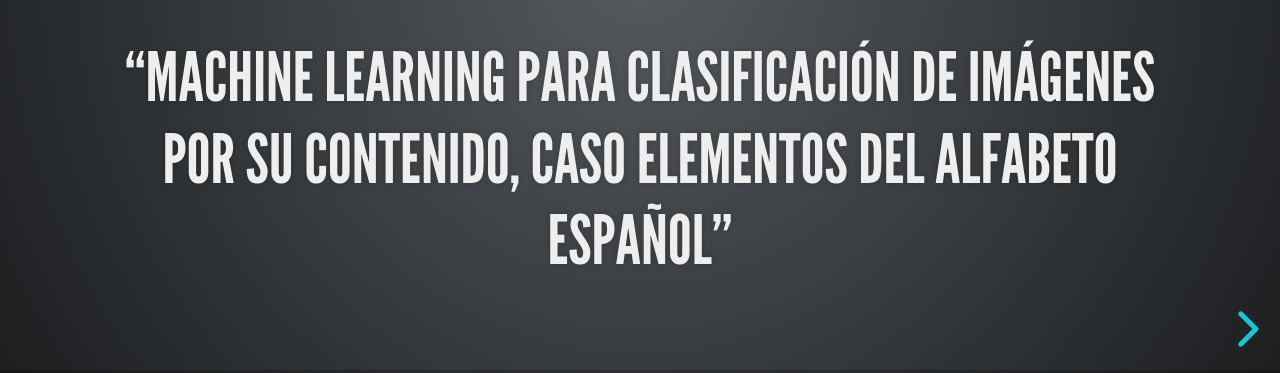
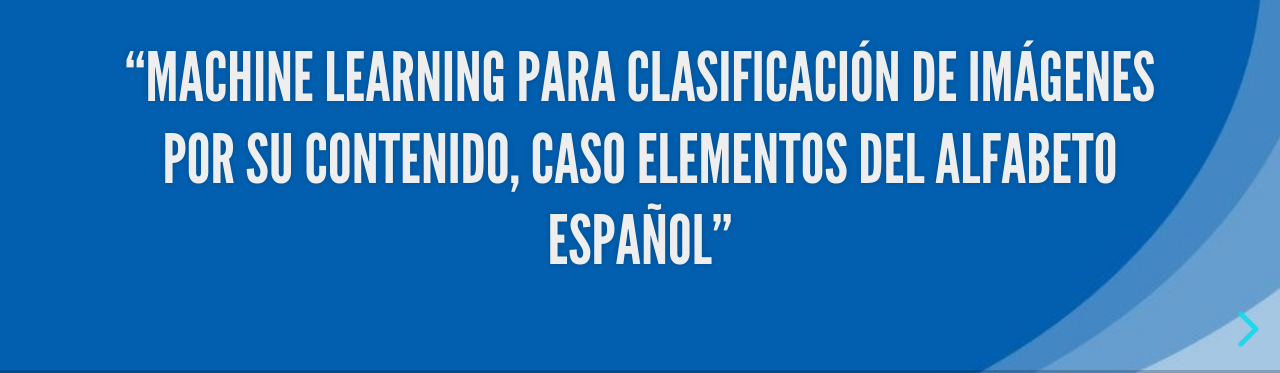
Before and after one commit to sergiowebcontrol/sergiowebcontrol.github.io, a website: page index.html in a window 1280 px wide. Shown: the part 427-800 px from the top of the page. Drawn offline with Linux system fonts and the light colour scheme.

Commit message:
background

```diff
--- a/index.html
+++ b/index.html
@@ -27,7 +27,7 @@
 <body>
 	<div class="reveal">
 		<div class="slides">
-            <section>
+            <section data-background="./img/IMGS_fondo/fondo.jpg" data-state="img-right">
                 <p>Universidad Mayor de San Andrés</p>
                 <p>Facultad de Ciencias Puras y Naturales</p>
                 <p>Carrera de Informática</p>
@@ -37,7 +37,7 @@
                     “Machine Learning Para Clasificación De Imágenes Por Su Contenido, Caso Elementos Del Alfabeto Español”
                 </h3>
             </section>
-            <section>
+            <section data-background="./img/IMGS_fondo/fondo.jpg" data-state="img-right">
                 <h3>indice</h3>
                 <ol>
                     <li>Marco preliminar</li>
@@ -47,7 +47,7 @@
                     <li>Conclusiones y recomendaciones</li>
                 </ol>
             </section>
-            <section>
+            <section data-background="./img/IMGS_fondo/fondo.jpg" data-state="img-right">
                     <h3>Introducción</h3>
                     <ul>
                         <li>Clasificación</li>
@@ -55,14 +55,14 @@
                         <li>Inteligencia artificial</li>
                     </ul>
             </section>
-            <section >
+            <section data-background="./img/IMGS_fondo/fondo.jpg" data-state="img-right">
                     <h3>Antecedentes</h3>
                 <ul>
                     <li>Ámbito internacional</li>
                     <li>Ámbito nacional</li>
                 </ul>
             </section>
-			<section>
+			<section data-background="./img/IMGS_fondo/fondo.jpg" data-state="img-right">
 					<h3>
 						Problema
 					</h3>
@@ -73,14 +73,14 @@
                         <li>Cantidad</li>
                     </ul>
 			</section>
-			<section>
+			<section data-background="./img/IMGS_fondo/fondo.jpg" data-state="img-right">
 				<h3>
 					Planteamiento del Problema
 				</h3>
 				¿Cómo se puede clasificar solo un grupo imágenes que contengan elementos del lenguaje
 					español, de un grupo de imágenes en general de manera automática y rápida?
 			</section>
-			<section>
+			<section data-background="./img/IMGS_fondo/fondo.jpg" data-state="img-right">
 				<h3>
 					Objetivo General
 				</h3>
@@ -88,7 +88,7 @@
 				    clasificar imágenes por su contenido, en este caso elementos del alfabeto español de una manera
                     rápida y automática.
 			</section>
-			<section>
+			<section data-background="./img/IMGS_fondo/fondo.jpg" data-state="img-right">
                 <h3>
 				    Objetivos Específicos
 				</h3>
@@ -100,7 +100,7 @@
                     <li>Modelo almacenado</li>
                 </ul>
 			</section>
-			<section>
+			<section data-background="./img/IMGS_fondo/fondo.jpg" data-state="img-right">
 				<h3>
 					Limites
 				</h3>
@@ -118,7 +118,7 @@
 					<li>Transferencia de conocimiento</li>
 				</ul>
 			</section>
-			<section>
+			<section data-background="./img/IMGS_fondo/fondo.jpg" data-state="img-right">
 				<h3>
 					Hipotesis
 				</h3>
@@ -127,7 +127,7 @@
 				    automática y rápida, con una confiabilidad del 90%.
 
 			</section>
-			<section>
+			<section data-background="./img/IMGS_fondo/fondo.jpg" data-state="img-right">
 				<h3>
 					2. Marco Teórico
 				</h3>
@@ -140,17 +140,17 @@
                     <li>Redes neuronales convolucionales</li>
 				</ul>
 			</section>
-            <section>
+            <section data-background="./img/IMGS_fondo/fondo.jpg" data-state="img-right">
                 <h3>3. Marco aplicativo</h3>
                 <img class="stretch" data-src="./img/ciencia_datos.PNG" alt="Ciencia Datos" max-width="900" max-height=auto>
             </section>
-            <section>
+            <section data-background="./img/IMGS_fondo/fondo.jpg" data-state="img-right">
                 <p>
 					3.1. Compresión del proyecto
 				</p>
 				<img class="stretch" data-src="./img/IMGS_SET_DATOS/setDatos3.PNG" alt="Ciencia Datos" max-width="800" max-height=auto>
             </section>
-            <section>
+            <section data-background="./img/IMGS_fondo/fondo.jpg" data-state="img-right">
                 <p>
 					3.2. Enfoque analítico
 				</p>
@@ -161,37 +161,37 @@
                     <img class="stretch" data-src="./img/IMGS_HERRAMIENTAS/visual.jpg" alt="Ciencia Datos" max-width="200" max-height="200">
                 </div>
             </section>
-            <section>
+            <section data-background="./img/IMGS_fondo/fondo.jpg" data-state="img-right">
                 <p>
 					3.3. Requerimiento de datos
 				</p>
 				<img class="stretch" data-src="./img/IMGS_SET_DATOS/setDatos.PNG" alt="Ciencia Datos" max-width="800" max-height=auto>
             </section>
-            <section>
+            <section data-background="./img/IMGS_fondo/fondo.jpg" data-state="img-right">
                 <p>
 					3.4. Recolección de datos
 				</p>
                 <img class="stretch" data-src="./img/tablasIMGs/Captura1_2.PNG" alt="Ciencia Datos" max-width="200" max-height="200">
             </section>
-            <section>
+            <!-- <section data-background="./img/IMGS_fondo/fondo.jpg" data-state="img-right">
                 <img class="stretch" data-src="./img/tablasIMGs/Captura2_2.PNG" alt="Ciencia Datos" max-width="200" max-height="200">
             </section>
-            <section>
+            <section data-background="./img/IMGS_fondo/fondo.jpg" data-state="img-right">
                 <img class="stretch" data-src="./img/tablasIMGs/Captura3_2.PNG" alt="Ciencia Datos" max-width="200" max-height="200">
             </section>
-            <section>
+            <section data-background="./img/IMGS_fondo/fondo.jpg" data-state="img-right">
                 <img class="stretch" data-src="./img/tablasIMGs/Captura4_2.PNG" alt="Ciencia Datos" max-width="200" max-height="200">
             </section>
-            <section>
+            <section data-background="./img/IMGS_fondo/fondo.jpg" data-state="img-right">
                 <img class="stretch" data-src="./img/tablasIMGs/Captura5_2.PNG" alt="Ciencia Datos" max-width="200" max-height="200">
-            </section>
-            <section>
+            </section> -->
+            <section data-background="./img/IMGS_fondo/fondo.jpg" data-state="img-right">
                 <p>
 					3.5. Comprensión de los datos
 				</p>
 				<img class="stretch" data-src="./img/IMGS_SET_DATOS/setDatos2.PNG" alt="Ciencia Datos" max-width="800" max-height=auto>
             </section>
-            <section>
+            <section data-background="./img/IMGS_fondo/fondo.jpg" data-state="img-right">
                 <p>
 					3.6. Preparación de los datos
 				</p>
@@ -201,7 +201,7 @@
                     <li>Validación de los valores</li>
                 </ul>
             </section>
-            <section>
+            <section data-background="./img/IMGS_fondo/fondo.jpg" data-state="img-right">
                 <p>3.7. Modelamiento</p>
                 <ul>
                     <li>Configuración anaconda</li>
@@ -222,11 +222,11 @@
             <section>
                 <img class="stretch" data-src="./img/IMGS_PARAMS/Captura3.PNG" alt="Ciencia Datos" max-width="800" max-height=auto>
             </section> -->
-            <section>
-                <p>Etapas del Modelo</p>
+            <section data-background="./img/IMGS_fondo/fondo.jpg" data-state="img-right">
+                <p>Etapas del modelo</p>
                 <img class="stretch" data-src="./img/IMGS_RESULTADOS/diagrama.PNG" alt="Ciencia Datos" max-width="1000" max-height=auto>
             </section>
-            <section>
+            <section data-background="./img/IMGS_fondo/fondo.jpg" data-state="img-right">
                 <p>
 					3.8. Evaluación
 				</p>
@@ -236,7 +236,7 @@
                     <li>Accuracy</li>
 				</ul>
             </section>
-            <section>
+            <section data-background="./img/IMGS_fondo/fondo.jpg" data-state="img-right">
                 <p>
 					3.9. Despliegue
 				</p>
@@ -247,26 +247,26 @@
                     <li>UML - diagrama de secuencia</li>
 				</ul>
             </section>
-            <section>
+            <section data-background="./img/IMGS_fondo/fondo.jpg" data-state="img-right">
                 <p>Anaconda cloud - entorno de trabajo</p>
                 <img class="stretch" data-src="./img/IMGS_EVALUACION/entornos.PNG" alt="Ciencia Datos" max-width="800" max-height=auto>
             </section>
-            <section>
+            <section data-background="./img/IMGS_fondo/fondo.jpg" data-state="img-right">
                 <p>Anaconda cloud - librerias necesarias</p>
                 <img class="stretch" data-src="./img/IMGS_EVALUACION/librerias.PNG" alt="Ciencia Datos" max-width="800" max-height=auto>
             </section>
-            <section>
+            <section data-background="./img/IMGS_fondo/fondo.jpg" data-state="img-right">
                 <p>UML - diagrama de casos de uso</p>
                 <img class="stretch" data-src="./img/IMGS_DIAGRAMAS/caso_de_uso_2_1.PNG" alt="Ciencia Datos" max-width="800" max-height=auto>
             </section>
-            <section>
+            <section data-background="./img/IMGS_fondo/fondo.jpg" data-state="img-right">
                 <img class="stretch" data-src="./img/IMGS_DIAGRAMAS/caso_de_uso_2_2.PNG" alt="Ciencia Datos" max-width="800" max-height=auto>
             </section>
-            <section>
+            <section data-background="./img/IMGS_fondo/fondo.jpg" data-state="img-right">
                 <p>UML - Diagrama de secuencia</p>
                 <img class="stretch" data-src="./img/IMGS_DIAGRAMAS/diagrama_secuencia2.PNG" alt="Ciencia Datos" max-width="800" max-height=auto>
             </section>
-            <section>
+            <section data-background="./img/IMGS_fondo/fondo.jpg" data-state="img-right">
                 <p>
 					3.10. Retroalimentación
 				</p>
@@ -276,7 +276,7 @@
                     <li>Lineamientos</li>
 				</ul>
             </section>
-            <section>
+            <section data-background="./img/IMGS_fondo/fondo.jpg" data-state="img-right">
                 <p>
 					4. Pruebas y resultados
                 </p>
@@ -293,16 +293,16 @@
                     <li>Algoritmos de Machine Learning.</li>
 				</ul>
             </section> -->
-            <section>
+            <section data-background="./img/IMGS_fondo/fondo.jpg" data-state="img-right">
                 <p>
-					Características del Entorno Local
+					Características del entorno local
 				</p>
 				<ul>
 					<li>Python versión 3.7.2, anaconda3 (64 -bit)</li>
 					<li>Laptop ASUS Intel Core i7 séptima generación, tarjeta de video NVIDIA GEFORCE 940MX, 12 GB de RAM</li>
 				</ul>
             </section>
-            <section>
+            <section data-background="./img/IMGS_fondo/fondo.jpg" data-state="img-right">
                 <p>
 					Características máquina virtual en la nube google colab
 				</p>
@@ -312,31 +312,31 @@
                     <li>RAM 12.72 GB</li>
 				</ul>
             </section>
-            <section>
+            <section data-background="./img/IMGS_fondo/fondo.jpg" data-state="img-right">
                 <p>Experimentación en el entorno local</p>
                 <img class="stretch" data-src="./img/IMGS_ENTORNO_LOCAL/Captura1_1.PNG" alt="Ciencia Datos" max-width="800" max-height=auto>
             </section>
-            <section>
+            <section data-background="./img/IMGS_fondo/fondo.jpg" data-state="img-right">
                 <p>Experimentación en el entorno local</p>
                 <img class="stretch" data-src="./img/IMGS_ENTORNO_LOCAL/Captura2_1.PNG" alt="Ciencia Datos" max-width="800" max-height=auto>
             </section>
-            <section>
+            <section data-background="./img/IMGS_fondo/fondo.jpg" data-state="img-right">
                 <p>Experimentación en el entorno local</p>
                 <img class="stretch" data-src="./img/IMGS_RESULTADOS/entrenamientoEL_1.PNG" alt="Ciencia Datos" max-width="900" max-height=auto>
             </section>
-            <section>
+            <section data-background="./img/IMGS_fondo/fondo.jpg" data-state="img-right">
                 <p>Experimentación en la máquina virtual</p>
                 <img class="stretch" data-src="./img/IMGS_MAQUINA_VIRTUAL/Captura1_1.PNG" alt="Ciencia Datos" max-width="800" max-height=auto>
             </section>
-            <section>
+            <section data-background="./img/IMGS_fondo/fondo.jpg" data-state="img-right">
                 <p>Experimentación en la máquina virtual</p>
                 <img class="stretch" data-src="./img/IMGS_MAQUINA_VIRTUAL/Captura2_1.PNG" alt="Ciencia Datos" max-width="800" max-height=auto>
             </section>
-            <section>
+            <section data-background="./img/IMGS_fondo/fondo.jpg" data-state="img-right">
                 <p>Experimentación en la máquina virtual</p>
                 <img class="stretch" data-src="./img/IMGS_RESULTADOS/entrenamientoMV_1.PNG" alt="Ciencia Datos" max-width="900" max-height=auto>
             </section>
-            <section>
+            <section data-background="./img/IMGS_fondo/fondo.jpg" data-state="img-right">
                 <p>5. Conclusiones y recomendaciones</p>
                 <ul>
                     <li>Conclusiones</li>
```
Also changed, not shown: img/IMGS_fondo/fondo.jpg (added).
